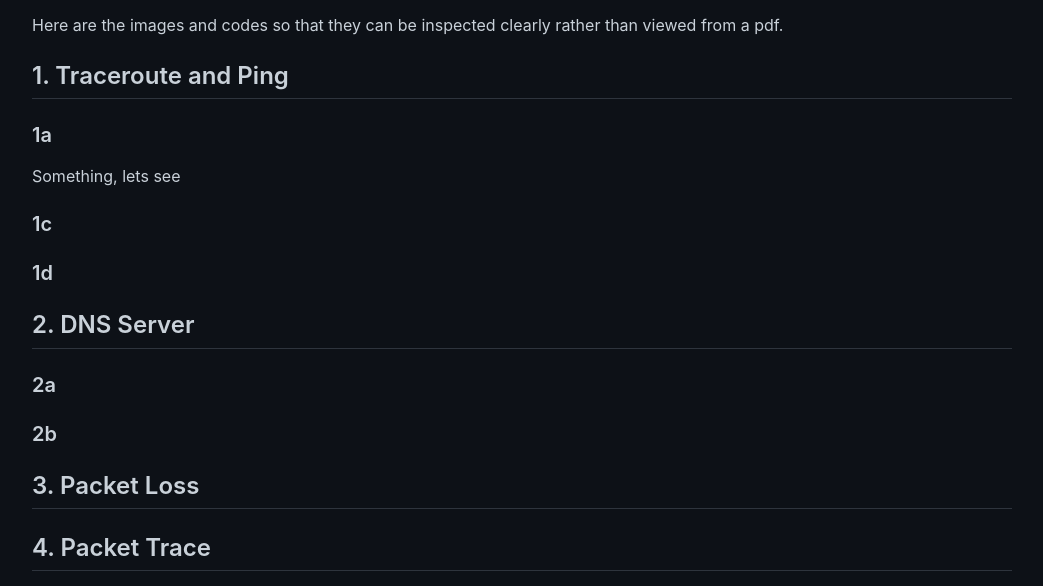
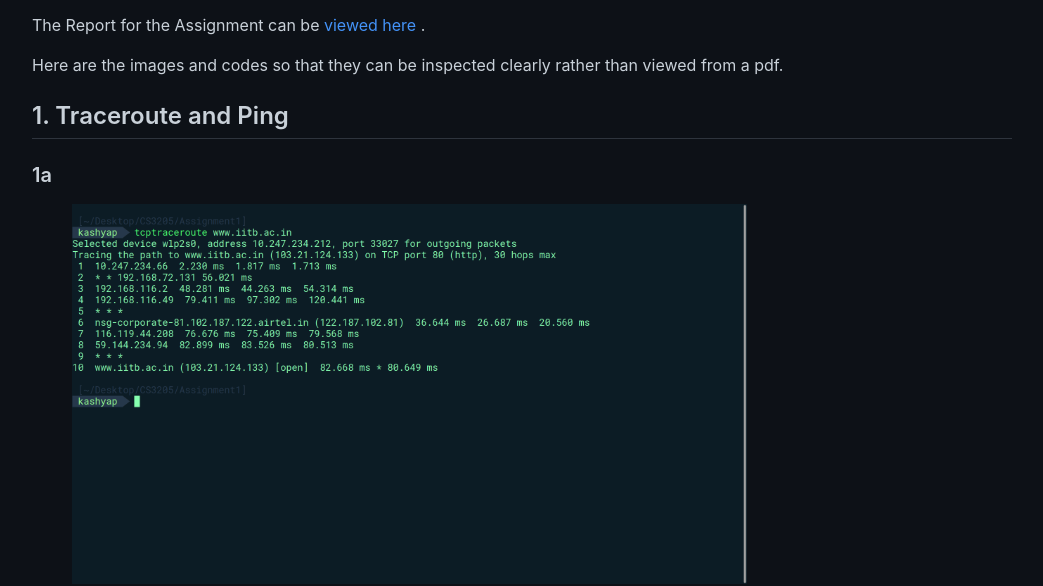
Before and after one commit to PixlatedBatman/cs3205-assignments, a plain HTML site: page public/assignment1.html in a window 1280 px wide. Shown: the part 232-818 px from the top of the page, without its empty margins (118-1161 px from the left). Drawn offline with Linux system fonts and the light colour scheme.

Commit message:
Checking img view

```diff
--- a/public/assignment1.html
+++ b/public/assignment1.html
@@ -21,10 +21,13 @@
 <h1 id="cs3205-introduction-to-computer-networks">CS3205: Introduction to Computer Networks</h1>
 <p>Taken it in the Jan-May 2026 under Prof. Mukulika Maity.</p>
 <h1 id="assignment-1">Assignment 1</h1>
+<p>The Report for the Assignment can be <a href="../static/report/assignment1.pdf" target="_blank" rel="noopener"> viewed here </a>.</p>
 <p>Here are the images and codes so that they can be inspected clearly rather than viewed from a pdf.</p>
 <h2 id="traceroute-and-ping">1. Traceroute and Ping</h2>
 <h3 id="a">1a</h3>
-<p>Something, lets see</p>
+<figure>
+<img src="../static/img/assignment1/1a_tcptraceroute_iitb.png" style="width:75.0%" alt="" /><figcaption>tcptraceroute of IITB site</figcaption>
+</figure>
 <h3 id="c">1c</h3>
 <h3 id="d">1d</h3>
 <h2 id="dns-server">2. DNS Server</h2>
```
Also changed, not shown: static/img/assignment1/1a_tcptraceroute_iitb.png (renamed from static/img/assignment1/1a_.png), 1 other file.
